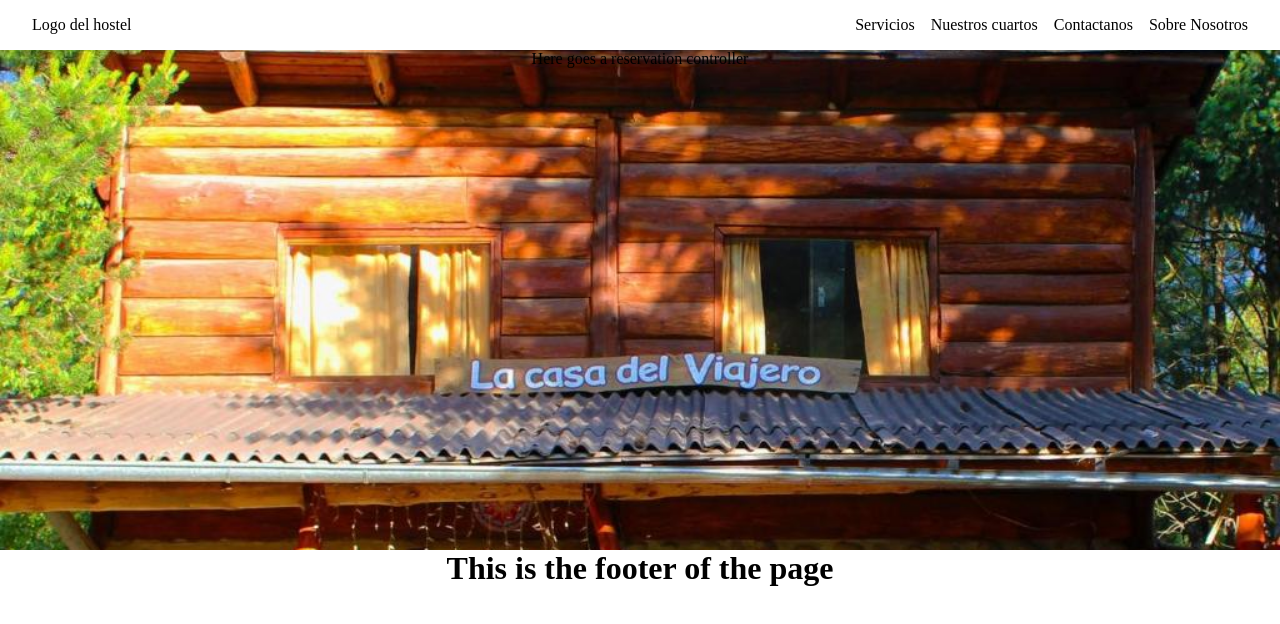
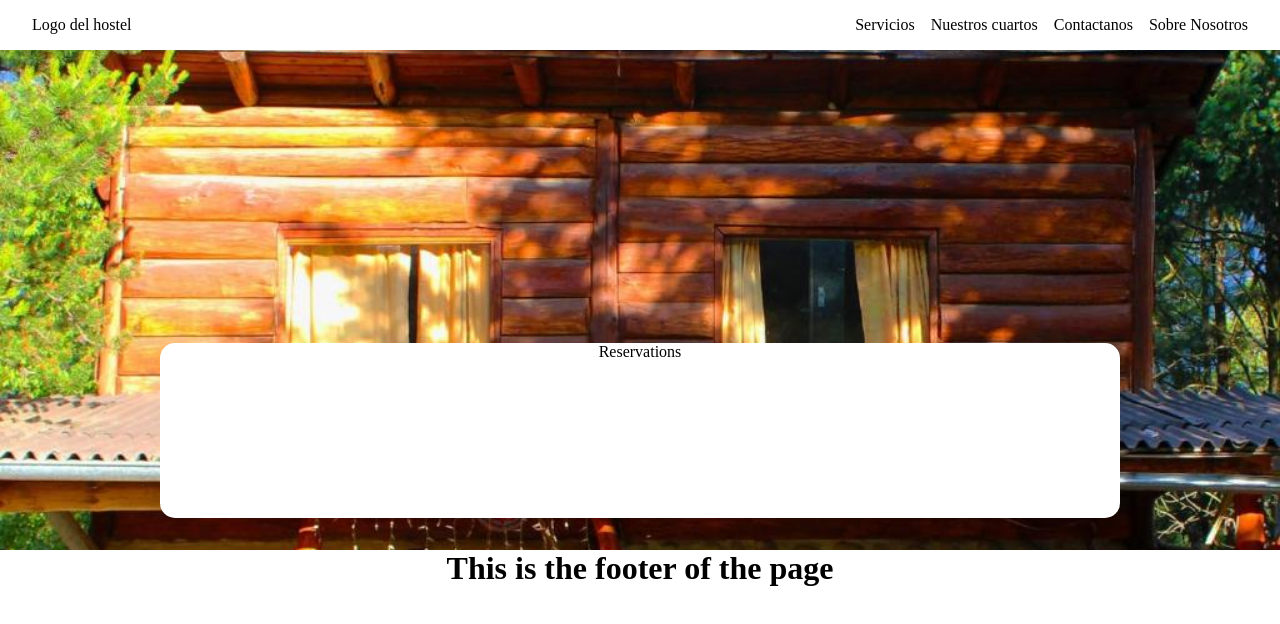
Before and after one commit to tomason182/la-casa-del-viajero-website, a React (Vite) app: page / in a window 1280 px wide. Shown: the top 624 px of the page. Built offline with nearby package versions, Linux system fonts and the light colour scheme.

Commit message:
add: reservation container

```diff
--- a/src/pages/Home/Home.jsx
+++ b/src/pages/Home/Home.jsx
@@ -2,10 +2,10 @@ import styles from "./Home.module.css";
 
 export default function Home() {
   return (
-    <div className={styles.mainContent}>
-      <div className={styles.reservationSection}>
-        <p>Here goes a reservation controller</p>
+    <section className={styles.mainContent}>
+      <div className={styles.bookingContent}>
+        <p>Reservations</p>
       </div>
-    </div>
+    </section>
   );
 }
--- a/src/pages/Home/Home.module.css
+++ b/src/pages/Home/Home.module.css
@@ -1,11 +1,18 @@
-.mainImg {
-  width: 100%;
-}
-
-.reservationSection {
+.mainContent {
   height: 500px;
   background-repeat: no-repeat;
   background-size: cover;
   background-position: center;
   background-image: url("../../assets/images/mainImage.jpg");
+  display: flex;
+  align-items: flex-end;
+  justify-content: center;
+  padding-bottom: 2rem;
 }
+
+.bookingContent {
+  border-radius: 15px;
+  width: 75%;
+  height: 175px;
+  background-color: #fff;
+}
```
